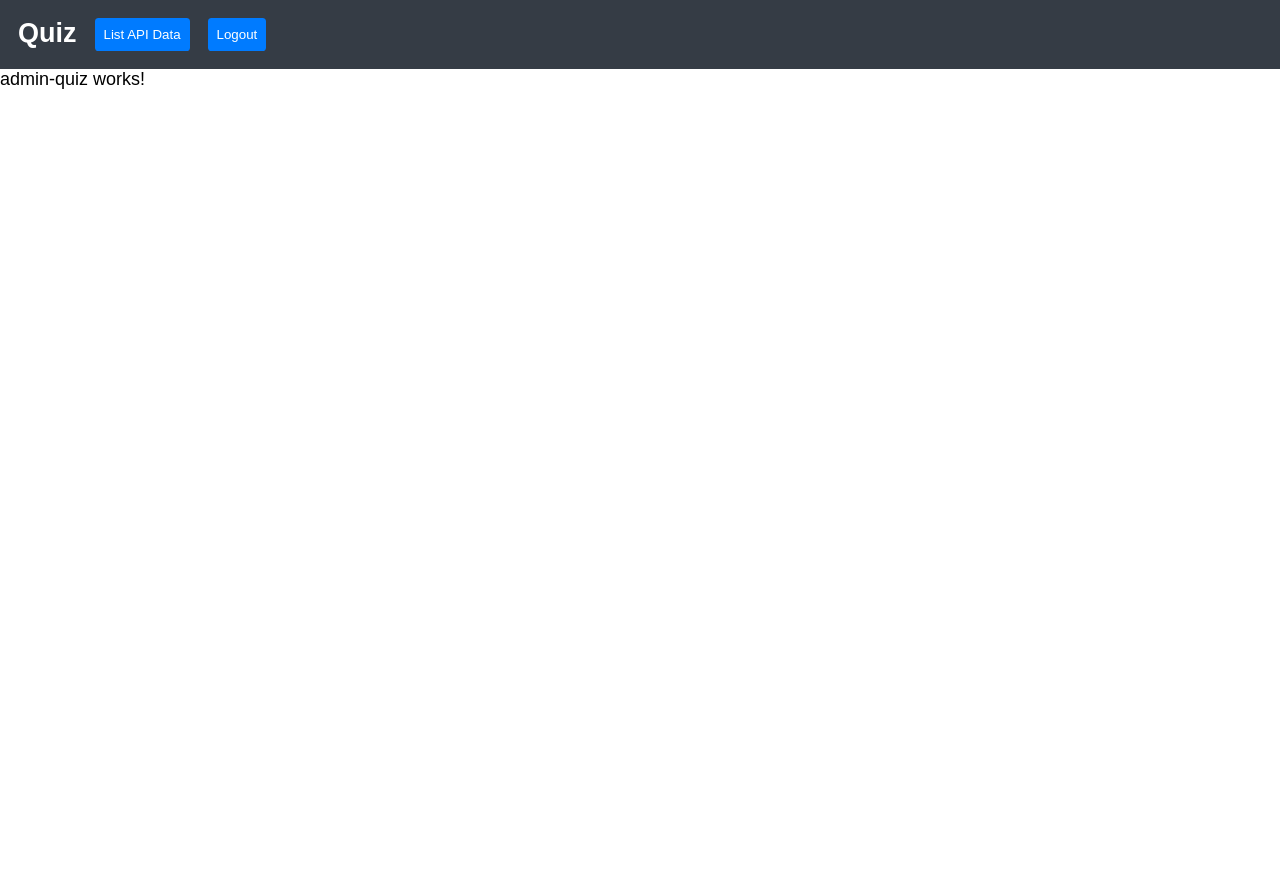
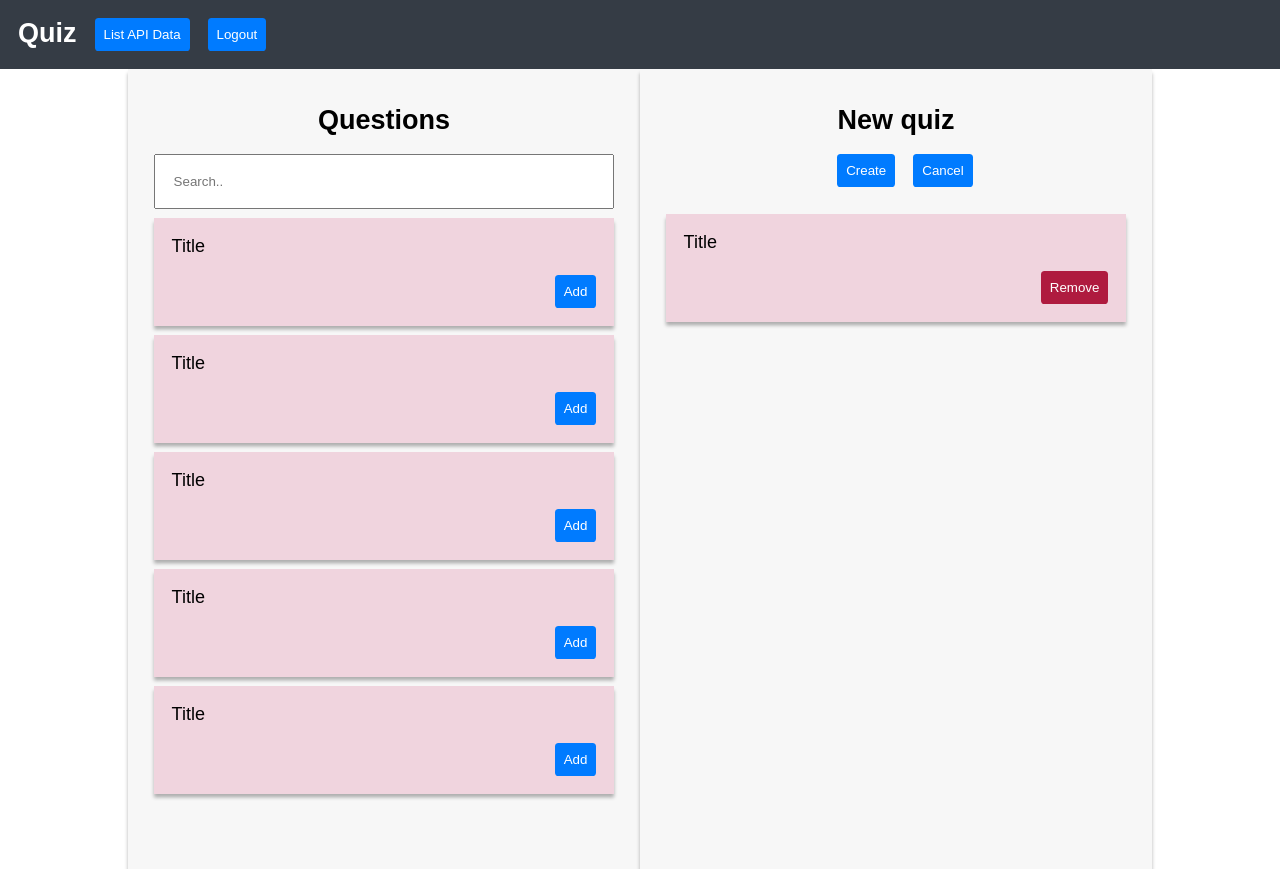
Before and after one commit to SamuelThand/quiz-app-frontend, an Angular app: page /admin-quiz in a window 1280 px wide. Before the commit the page ends 800 px from the top, so only its background shows below. Built offline with nearby package versions, Linux system fonts and the light colour scheme.

Commit message:
Built html and css template for admin-quiz component

```diff
--- a/src/app/admin-quiz/admin-quiz.component.css
+++ b/src/app/admin-quiz/admin-quiz.component.css
@@ -0,0 +1,87 @@
+.component-container {
+  display: flex;
+  flex-direction: row;
+}
+
+.list-container {
+  width: 40%;
+  height: 100vh;
+  display: flex;
+  flex-direction: column;
+  background-color: #f7f7f7;
+  box-shadow: 0 0.2rem 0.2rem rgb(0 0 0 / 30%);
+}
+
+.container1 {
+  margin-left: auto;
+}
+
+.container2 {
+  margin-right: auto;
+}
+
+h2 {
+  margin-top: 1rem;
+  padding: 1rem;
+  align-self: center;
+}
+
+.search {
+  margin: 0 auto;
+  padding: 1rem;
+  outline: none;
+  width: 90%;
+}
+
+.create-buttons {
+  margin: 0 auto;
+  margin-bottom: 1rem;
+  display: flex;
+  flex-direction: row;
+}
+
+.list-item {
+  display: flex;
+  flex-direction: column;
+  margin: 0 auto;
+  margin-top: 0.5rem;
+  padding: 1rem;
+  width: 90%;
+  box-shadow: 0 0.2rem 0.2rem rgb(0 0 0 / 30%);
+  background-color: #e08dab54;
+  user-select: none;
+  transition: transform 0.25s;
+}
+
+.button-group {
+  display: flex;
+  flex-direction: row;
+  justify-content: flex-end;
+}
+
+button {
+  color: #fff;
+  background-color: #007bff;
+  border: 0;
+  border-radius: 0.2rem;
+  margin-left: 1rem;
+  padding: 0.5rem;
+}
+
+.button-group button {
+  margin-top: 1rem;
+}
+
+button:hover {
+  cursor: pointer;
+  opacity: 0.5;
+}
+
+.remove-button {
+  background-color: #AF1B3F;
+}
+
+.list-item:hover {
+  cursor: pointer;
+  transform: scale(1.025);
+}
--- a/src/app/admin-quiz/admin-quiz.component.html
+++ b/src/app/admin-quiz/admin-quiz.component.html
@@ -1 +1,53 @@
-<p>admin-quiz works!</p>
+<!DOCTYPE html>
+
+<div class="component-container">
+  <section class="list-container container1">
+    <h2>Questions</h2>
+    <input class="search" type="text" placeholder="Search.." />
+
+    <!-- TODO populatea från databas -->
+    <div class="list-item">
+      <p>Title</p>
+      <div class="button-group">
+        <button>Add</button>
+      </div>
+    </div>
+    <div class="list-item">
+      <p>Title</p>
+      <div class="button-group">
+        <button>Add</button>
+      </div>
+    </div>
+    <div class="list-item">
+      <p>Title</p>
+      <div class="button-group">
+        <button>Add</button>
+      </div>
+    </div>
+    <div class="list-item">
+      <p>Title</p>
+      <div class="button-group">
+        <button>Add</button>
+      </div>
+    </div>
+    <div class="list-item">
+      <p>Title</p>
+      <div class="button-group">
+        <button>Add</button>
+      </div>
+    </div>
+  </section>
+  <section class="list-container container2">
+    <h2>New quiz</h2>
+    <div class="create-buttons">
+      <button routerLink="/admin-home">Create</button>
+      <button routerLink="/admin-home">Cancel</button>
+    </div>
+    <div class="list-item">
+      <p>Title</p>
+      <div class="button-group">
+        <button class="remove-button">Remove</button>
+      </div>
+    </div>
+  </section>
+</div>
```
